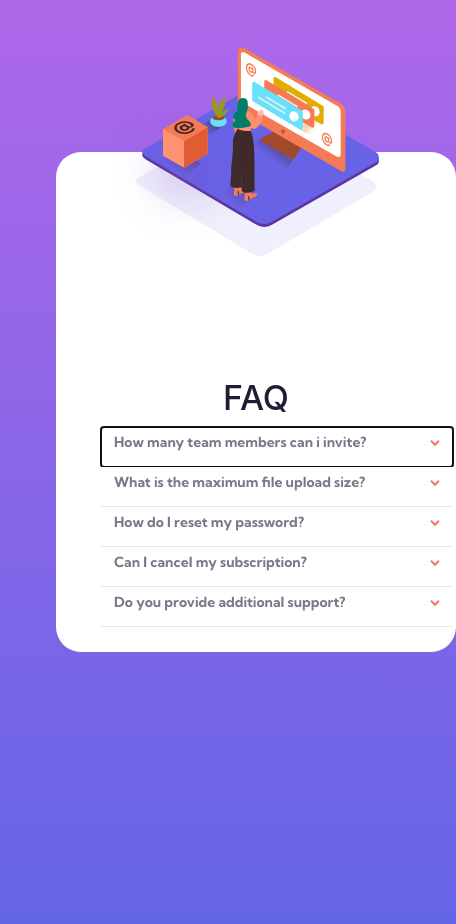
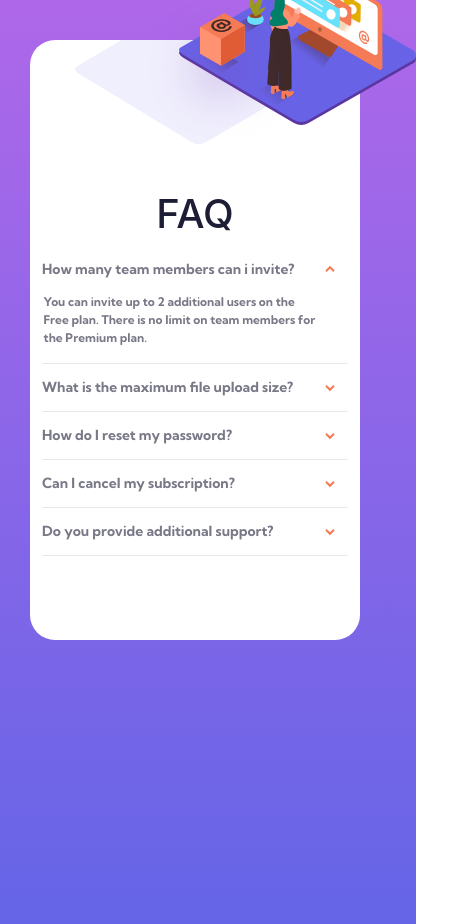
Before and after one commit to haniyafatima/accordion, a plain HTML site: page index.html in a window 390 px wide. Both pictures are taken after a click on the button "How many team members can i invite?". Shown: the whole page, 456 px wide, since content can reach past the window. Drawn offline with nearby package versions, Linux system fonts and the light colour scheme; a script that the page names is missing.

Commit message:
Add files via upload

```diff
--- a/index.html
+++ b/index.html
@@ -1,5 +1,6 @@
 <!DOCTYPE html>
 <html lang="en">
+
 <head>
   <meta charset="UTF-8">
   <meta name="viewport" content="width=device-width, initial-scale=1.0"> <!-- displays site properly based on user's device -->
@@ -10,35 +11,33 @@
   <link rel="stylesheet" href="styles.css">
 
 
-  <title> FAQ Accordion Card</title
-    <link rel="preconnect" href="https://fonts.gstatic.com">
-<link href="https://fonts.googleapis.com/css2?family=Kumbh+Sans:wght@700&display=swap" rel="stylesheet"
-
-
-  <script src="https://code.jquery.com/jquery-3.5.1.slim.min.js" integrity="sha384-DfXdz2htPH0lsSSs5nCTpuj/zy4C+OGpamoFVy38MVBnE+IbbVYUew+OrCXaRkfj" crossorigin="anonymous"></script>
+  <title> FAQ Accordion Card</title <link rel="preconnect" href="https://fonts.gstatic.com">
+  <link href="https://fonts.googleapis.com/css2?family=Kumbh+Sans:wght@700&display=swap" rel="stylesheet" <script src="https://code.jquery.com/jquery-3.5.1.slim.min.js"
+    integrity="sha384-DfXdz2htPH0lsSSs5nCTpuj/zy4C+OGpamoFVy38MVBnE+IbbVYUew+OrCXaRkfj" crossorigin="anonymous">
+  </script>
   <script src="https://cdn.jsdelivr.net/npm/bootstrap@4.5.3/dist/js/bootstrap.bundle.min.js" integrity="sha384-ho+j7jyWK8fNQe+A12Hb8AhRq26LrZ/JpcUGGOn+Y7RsweNrtN/tE3MoK7ZeZDyx" crossorigin="anonymous"></script>
 
 </head>
+
 <body>
 
   <div class="container">
-  <div class="row">
+    <div class="row ">
+      <div class="col-lg-6 col-md-6  col-sm-12 image-section">
+        <div class="woman-div">
+          <img class="woman-desktop" src="images/illustration-woman-online-desktop.svg" alt="image1">
+          <img class="box" src="images/illustration-box-desktop.svg" alt="image2">
+        </div>
+      </div>
 
-    <div class="col-lg-6  col-sm-12 image-section">
-      <img class="woman-desktop" src="images/illustration-woman-online-desktop.svg" alt="image1">
         <img class="woman-mobile" src="images/illustration-woman-online-mobile.svg" alt="image1">
 
-      <img class="box" src="images/illustration-box-desktop.svg" alt="image2">
-    <!-- <img class="shadow" src="images/bg-pattern-desktop.svg" alt="image3"> -->
-    </div>
 
-    <div class="col-lg-6 col-sm-12 faq-section">
-
+      <div class=" col-lg-6 col-md-6 col-sm-12 faq-section">
         <h1>FAQ</h1>
-
-    <button class="accordion">How many team members can i invite?  </button>
+        <button class="accordion">How many team members can i invite? </button>
         <div class="panel">
-      <p>  You can invite up to 2 additional users on the Free plan. There is no limit on
+          <p> You can invite up to 2 additional users on the Free plan. There is no limit on
             team members for the Premium plan. </p>
         </div>
 
@@ -47,24 +46,20 @@
           <p>No more than 2GB. All files in your account must fit your allotted storage space. </p>
         </div>
 
-    <button class="accordion">  How do I reset my password? </button>
+        <button class="accordion"> How do I reset my password? </button>
         <div class="panel">
           <p> Click “Forgot password” from the login page or “Change password” from your profile page. A reset link will be emailes to you</p>
         </div>
 
-    <button class="accordion">  Can I cancel my subscription? </button>
+        <button class="accordion"> Can I cancel my subscription? </button>
         <div class="panel">
           <p> Yes! Send us a message and we’ll process your request no questions asked.</p>
         </div>
 
-    <button class="accordion"> Do you provide additional support?  </button>
+        <button class="accordion"> Do you provide additional support? </button>
         <div class="panel">
           <p>Chat and email support is available 24/7. Phone lines are open during normal business hours. </p>
-    </div
-
-
-
-    <!-- Row div ending below -->
+        </div <!-- Row div ending below -->
       </div>
       <!-- Container div ending below -->
     </div>
@@ -76,4 +71,5 @@
     <!-- JavaScript -->
     <script src="index.js" charset="utf-8"></script>
 </body>
+
 </html>
--- /dev/null
+++ b/index.js
@@ -0,0 +1,64 @@
+var acc = document.getElementsByClassName("accordion");
+var i;
+
+for (i = 0; i < acc.length; i++) {
+  acc[i].addEventListener("click", function() {
+    /* Toggle between adding and removing the "active" class,
+    to highlight the button that controls the panel */
+    this.classList.toggle("active");
+
+
+
+    /* Toggle between hiding and showing the active panel */
+    var panel = this.nextElementSibling;
+    if (panel.style.display === "block") {
+      panel.style.display = "none";
+    } else {
+      panel.style.display = "block";
+    }
+  });
+}
+
+
+
+
+
+
+
+
+
+
+
+
+
+
+
+
+//
+// for (var i = 0; i < document.querySelectorAll(".questions").length; i++) {
+//
+//   document.querySelectorAll(".questions")[i].addEventListener("click", toggle);
+//
+// function toggle(){
+// $("p").toggle();
+// }
+//
+// }
+//
+//
+// $(".questionsone").on("click" , function (){
+//   $(".answersone").slideToggle();
+// })
+//
+// $(".questionstwo").on("click" , function (){
+//   $(".answerstwo").slideToggle();
+// })
+// $(".questionsthree").on("click" , function (){
+//   $(".answersthree").slideToggle();
+// })
+// $(".questionsfour").on("click" , function (){
+//   $(".answersfour").slideToggle();
+// })
+// $(".questionsfive").on("click" , function (){
+//   $(".answersfive").slideToggle();
+// })
--- a/styles.css
+++ b/styles.css
@@ -1,4 +1,4 @@
-body{
+body {
   text-align: center;
   color: #7e7474;
   background: linear-gradient(hsl(273, 75%, 66%), hsl(240, 73%, 65%));
@@ -6,13 +6,13 @@ height: 100vh;
   /* display: flex; */
 }
 
-h1{
+h1 {
   color: hsl(238, 29%, 16%);
-  font-size: 34px;
   text-align: left;
 }
 
-p{
+p {
+  color: hsl(240, 6%, 50%);
   font-size: 12px;
   padding-bottom: 0px;
   margin-bottom: 4px;
@@ -20,47 +20,43 @@ display: inline-block;
   margin: 0 0.1rem 1rem;
 }
 
-.container{
+.container {
   background-color: white;
   margin-top: 80px;
   padding: 40px;
   width: 900px;
-/* height: 500px; */
+  height: 500px;
   border-radius: 20px;
   background-image: url(images/bg-pattern-desktop.svg);
   background-repeat: no-repeat;
   box-shadow: 0 20px 30px 5px rgba(0, 0, 0, 0.2);
   background-position: -36rem -18rem;
-display: grid;
-grid-template-columns: auto auto;
-
 }
 
 /* Images Section  */
-
-
-.arrow{
+.arrow {
   text-align: right;
 }
 
-.woman-desktop{
+.woman-desktop {
   width: 430px;
   position: relative;
   right: 100px;
   top: 40px;
 }
-.woman-mobile{
+
+.woman-mobile {
   display: none;
 }
 
-.box{
+.box {
   position: absolute;
   top: 170px;
   right: 360px;
   width: 150px;
 }
 
-.shadow{
+.shadow {
   height: 500px;
   width: 500px;
   position: relative;
@@ -68,45 +64,54 @@ grid-template-columns: auto auto;
 }
 
 /* FAQ Section */
-
-.faq-section{
+.faq-section {
   text-align: left;
   padding: 40px;
+}
 
-}
-.accordion::after{
+.accordion::after {
   content: url("images/icon-arrow-down.svg");
   float: right;
 }
-.active::after{
+
+.active::after {
   transform: rotate(540deg);
 }
-button.accordion.active{
-  font-weight: bolder;
+
+button {
+  padding-left: 0px;
+  outline: none;
   border: none;
-  outline: none;
-
 }
 
-.accordion{
-  background-color: white;
+button.accordion.active {
+  border-bottom: none;
+  font-weight: 600;
+}
+
+.accordion {
+  background-color: #fff;
   color: hsl(240, 6%, 50%);
-  border: none;
   border-bottom: 1px solid hsl(240, 5%, 91%);
-  padding: 13px;
-  width: 100%;
+  padding: 13px 13px 13px 0px;
   text-align: left;
   outline: none;
   transition: 0.4s;
   font-family: 'Kumbh Sans', sans-serif;
   font-size: 14px;
   width: 22rem;
+}
 
+.accordion:focus{
+  outline: 0;
 }
-.accordion:hover{
+
+.accordion:hover {
   color: hsl(14, 88%, 65%);
+  cursor: pointer;
 }
-.panel{
+
+.panel {
   background-color: white;
   display: none;
   overflow: hidden;
@@ -116,55 +121,95 @@ button.accordion.active{
   line-height: 1.5;
   width: 22rem;
   border-bottom: 1px solid hsl(240, 5%, 91%);
+}
+/* Media Query */
+
+
+@media (max-width: 1000px) {
+  .accordion {
+    padding: 13px 13px 13px 0px;
+    width: 20rem;
+  }
+
+  p {
+    width: 20rem;
+  }
+
+  .panel {
+    width: 20rem;
+  }
+}
+
+@media (max-width: 768px) {
+  * {
+    box-sizing: border-box;
+  }
+
+  body {
+    margin: 40px 30px 40px 30px;
+  }
+
+  .container {
+    height: 600px;
+    width: 100%;
+    padding: 0px 10px 0px 10px;
+    box-shadow: none;
+    border-radius: 25px;
+    background-image: url(images/bg-pattern-mobile.svg);
+    background-position: top;
+    margin: auto;
+  }
+
+  .woman-desktop {
+    display: none;
+  }
+
+  .box {
+    display: none
+  }
+
+  .woman-mobile {
+    display: inline-block;
+    position: absolute;
+    bottom: 460px;
+    left: 320px;
+    z-index: 2;
+  }
+
+  h1 {
+    text-align: center;
+  }
+
+  .faq-section {
+    margin: 150px auto 0px auto;
+    text-align: center;
+    padding: 0px;
+  }
+
+  .panel {
+    background-color: white;
+    text-align: left;
+    padding-top: 0px;
+    line-height: 1.5;
+    margin-right: auto;
+    margin-left: auto;
+  }
+}
+
+@media (max-width: 600px) {
+
+.woman-mobile{
+top: -55px;
+left: 150px;
+}
+
+.accordion{
+  width:90%;
+}
+
+p,.panel{
+  width: 90%;
+  text-align:
+}
 
 }
-
-
-/* Media Query */
-@media (max-width: 1028px) {
-body{
-  /* text-align: center; */
-  margin: 40px;
-  padding: 5rem 1rem 3rem;
-}
-
-.container{
-height: 500px;
-width: 400px;
-padding: 20px;
-box-shadow: none;
-border-radius: 25px;
-display: flex;
-flex-direction: column;
-background-image: url(images/bg-pattern-mobile.svg);
-background-position: top;
-margin: 2rem auto;
-}
-.woman-desktop{
-  display: none;
-}
-.box{
-  display: none
-}
-.woman-mobile{
-display: inline;
-position: relative;
-right: 10px;
-bottom: 125px;
-padding-bottom: -20px;
-
-}
-
-h1{
-text-align: center;
-}
-.faq-section{
-  padding-top: 0px;
-}
-.image-section{
-  padding-bottom: 10px;
-}
-.accordion{
-  padding-top: 5px;
-}
-}
```
Lines whose indentation alone changed are shown as unchanged.
